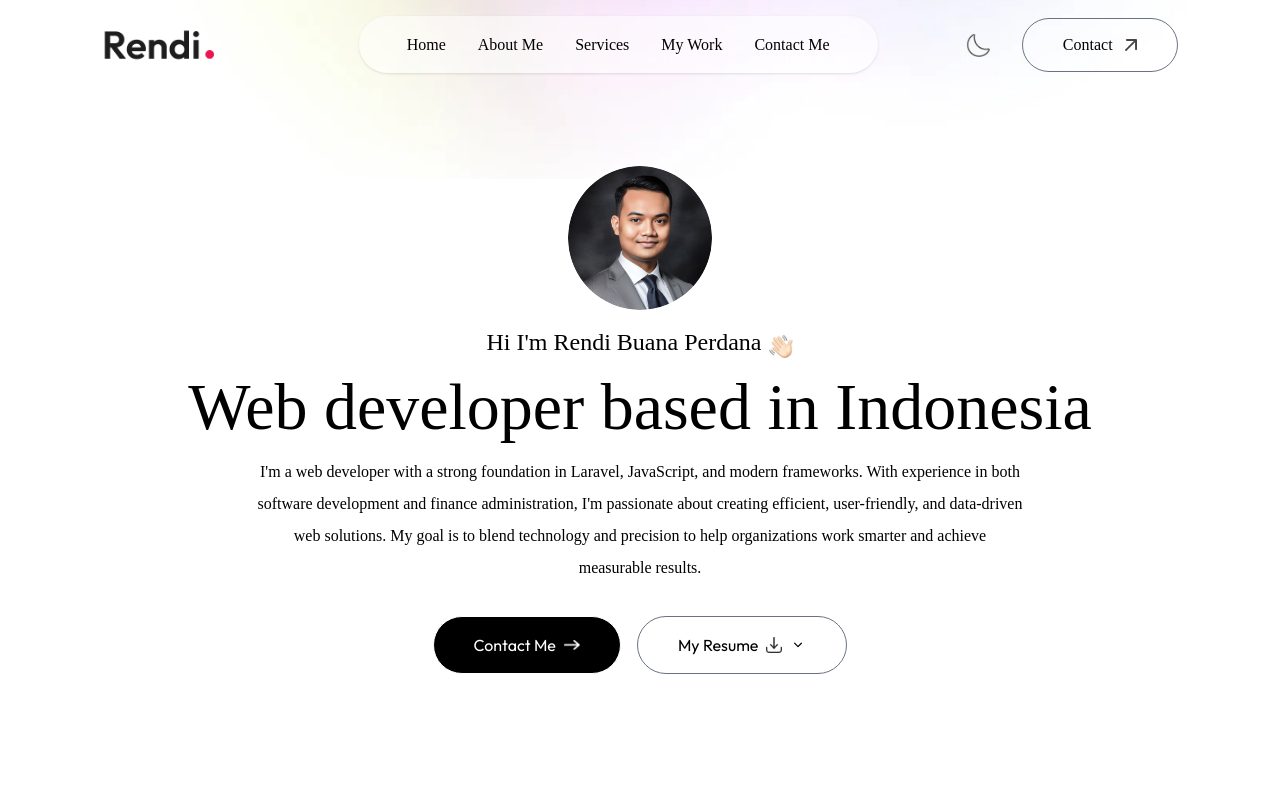
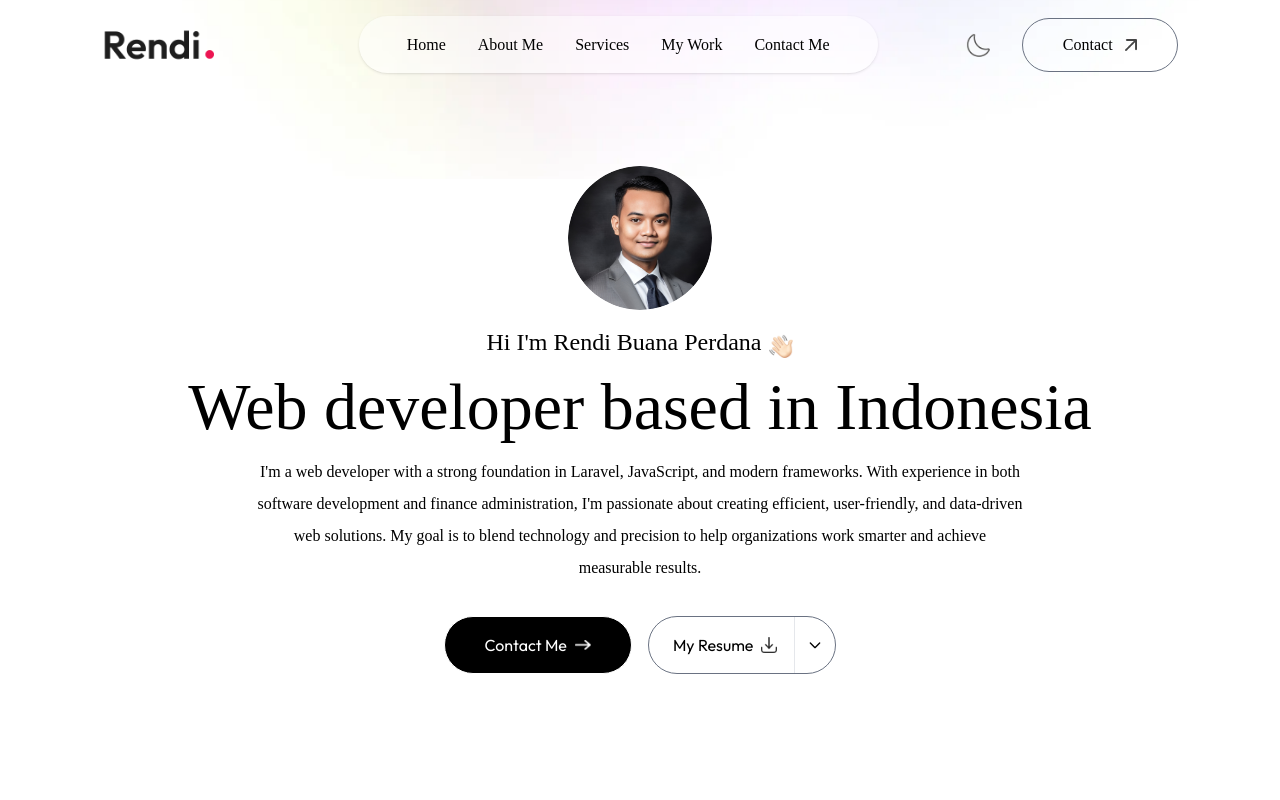
Before and after one commit to rendybp/my-portfolio, a Next.js app: page / in a window 1280 px wide. Shown: the top 800 px of the page. Built offline with nearby package versions, Linux system fonts and the light colour scheme; a web font is replaced by a local one.

Commit message:
adding intuitive resume download button that have 2 different languages

```diff
--- a/app/components/Header.jsx
+++ b/app/components/Header.jsx
@@ -6,6 +6,26 @@ import React, { useState, useRef, useEffect } from 'react'
 import { motion, AnimatePresence } from "motion/react"
 
 const Header = () => {
+    const [isDropdownOpen, setIsDropdownOpen] = useState(false)
+    const dropdownRef = useRef(null)
+
+    // Close dropdown when clicking outside
+    useEffect(() => {
+        const handleClickOutside = (event) => {
+            if (dropdownRef.current && !dropdownRef.current.contains(event.target)) {
+                setIsDropdownOpen(false)
+            }
+        }
+
+        if (isDropdownOpen) {
+            document.addEventListener('mousedown', handleClickOutside)
+        }
+
+        return () => {
+            document.removeEventListener('mousedown', handleClickOutside)
+        }
+    }, [isDropdownOpen])
+
     return (
         <div className='w-11/12 max-w-6xl text-center mx-auto h-screen flex flex-col items-center justify-center gap-4 my-5'>
             <motion.div
@@ -44,14 +64,81 @@ const Header = () => {
                 transition={{duration: 0.6, delay: 1}}
                 href="#contact" className='px-10 py-3 border border-white rounded-full bg-black text-white flex items-center gap-2 dark:bg-transparent'>Contact Me <Image src={assets.right_arrow_white} alt='' className='w-4'/></motion.a>
 
-                {/* Resume download with dropdown */}
+                {/* Split CV Download Button */}
                 <motion.div
-                    initial={{y:30, opacity: 0}}
-                    whileInView={{y: 0, opacity: 1}}
-                    transition={{duration: 0.6, delay: 1.2}}
-                    className='relative'
+                initial={{y:30, opacity: 0}}
+                whileInView={{y: 0, opacity: 1}}
+                transition={{duration: 0.6, delay: 1.2}}
+                ref={dropdownRef}
+                className='relative'
                 >
-                    <ResumeDropdown />
+                    <div className='flex border rounded-full border-gray-500 bg-white overflow-hidden'>
+                        {/* Main Download Button - English CV */}
+                        <a
+                            href="/resume-rendi-en.pdf"
+                            download
+                            className='pl-6 pr-[17px] py-3 flex items-center gap-2 dark:text-black hover:bg-gray-200 dark:hover:bg-gray-200 transition-colors'
+                        >
+                            My Resume
+                            <Image src={assets.download_icon} alt='' className='w-4'/>
+                        </a>
+
+                        {/* Dropdown Toggle */}
+                        <button
+                            onClick={() => setIsDropdownOpen(!isDropdownOpen)}
+                            className='px-3 py-3 border-l border-gray-200 hover:bg-gray-200 transition-colors dark:text-black cursor-pointer'
+                        >
+                            <motion.svg
+                                animate={{ rotate: isDropdownOpen ? 180 : 0 }}
+                                transition={{ duration: 0.3 }}
+                                className='w-4 h-4'
+                                fill='none'
+                                viewBox='0 0 24 24'
+                                stroke='currentColor'
+                            >
+                                <path strokeLinecap='round' strokeLinejoin='round' strokeWidth={2} d='M19 9l-7 7-7-7' />
+                            </motion.svg>
+                        </button>
+                    </div>
+
+                    {/* Dropdown Menu */}
+                    <AnimatePresence>
+                        {isDropdownOpen && (
+                            <motion.div
+                                initial={{ opacity: 0, y: -10, scale: 0.95 }}
+                                animate={{ opacity: 1, y: 0, scale: 1 }}
+                                exit={{ opacity: 0, y: -10, scale: 0.95 }}
+                                transition={{ duration: 0.2 }}
+                                className='absolute top-full mt-2 w-full bg-white border border-gray-300 rounded-xl shadow-lg overflow-hidden z-10'
+                            >
+                                <a
+                                    href="/resume-rendi-en.pdf"
+                                    download
+                                    className='flex items-center gap-3 px-4 py-3 hover:bg-gray-100 dark:hover:bg-gray-200 transition-colors border-b border-gray-200'
+                                    onClick={() => setIsDropdownOpen(false)}
+                                >
+                                    <span className='text-l dark:text-black'>EN</span>
+                                    <div className='flex-1'>
+                                        <div className='font-semibold text-gray-900 dark:text-gray-900 text-sm'>English Version</div>
+                                    </div>
+                                    <Image src={assets.download_icon} alt='' className='w-4'/>
+                                </a>
+
+                                <a
+                                    href="/resume-rendi-id.pdf"
+                                    download
+                                    className='flex items-center gap-3 px-4 py-3 hover:bg-gray-100 dark:hover:bg-gray-200 transition-colors'
+                                    onClick={() => setIsDropdownOpen(false)}
+                                >
+                                    <span className='text-l dark:text-black'>ID</span>
+                                    <div className='flex-1'>
+                                        <div className='font-semibold text-gray-900 dark:text-gray-900 text-sm'>Indonesian Version</div>
+                                    </div>
+                                    <Image src={assets.download_icon} alt='' className='w-4'/>
+                                </a>
+                            </motion.div>
+                        )}
+                    </AnimatePresence>
                 </motion.div>
             </div>
         </div>
@@ -59,50 +146,3 @@ const Header = () => {
 }
 
 export default Header
-
-function ResumeDropdown(){
-    const [open, setOpen] = useState(false)
-    const ref = useRef(null)
-
-    useEffect(()=>{
-        function handleClick(e){
-            if(ref.current && !ref.current.contains(e.target)) setOpen(false)
-        }
-        function handleKey(e){
-            if(e.key === 'Escape') setOpen(false)
-        }
-        document.addEventListener('mousedown', handleClick)
-        document.addEventListener('keydown', handleKey)
-        return ()=>{
-            document.removeEventListener('mousedown', handleClick)
-            document.removeEventListener('keydown', handleKey)
-        }
-    },[])
-
-    return (
-        <div ref={ref} className='inline-block text-left'>
-            <button onClick={()=>setOpen(prev => !prev)} aria-haspopup='true' aria-expanded={open} className='px-10 py-3 border rounded-full border-gray-500 flex items-center gap-2 bg-white dark:text-black'>
-                <span>My Resume</span>
-                <Image src={assets.download_icon} alt='' className='w-4'/>
-                <svg className={`w-4 h-4 transition-transform ${open ? 'rotate-180' : ''}`} viewBox='0 0 20 20' fill='currentColor' aria-hidden='true'>
-                    <path fillRule='evenodd' d='M5.23 7.21a.75.75 0 011.06.02L10 10.94l3.71-3.71a.75.75 0 111.06 1.06l-4.24 4.24a.75.75 0 01-1.06 0L5.21 8.27a.75.75 0 01.02-1.06z' clipRule='evenodd' />
-                </svg>
-            </button>
-
-            <AnimatePresence>
-            {open && (
-                <motion.div
-                    initial={{ opacity: 0, y: -6 }}
-                    animate={{ opacity: 1, y: 0 }}
-                    exit={{ opacity: 0, y: -6 }}
-                    transition={{ duration: 0.18 }}
-                    className='absolute right-0 mt-2 w-56 bg-white dark:bg-gray-800 rounded-lg shadow-lg border border-gray-200 dark:border-gray-700 z-50 overflow-hidden'
-                >
-                    <a href='/resume-rendi-en.pdf' download className='block px-4 py-3 text-sm text-gray-700 dark:text-gray-200 hover:bg-gray-100 dark:hover:bg-gray-700'>English (EN)</a>
-                    <a href='/resume-rendi-id.pdf' download className='block px-4 py-3 text-sm text-gray-700 dark:text-gray-200 hover:bg-gray-100 dark:hover:bg-gray-700'>Indonesian (ID)</a>
-                </motion.div>
-            )}
-            </AnimatePresence>
-        </div>
-    )
-}
```
